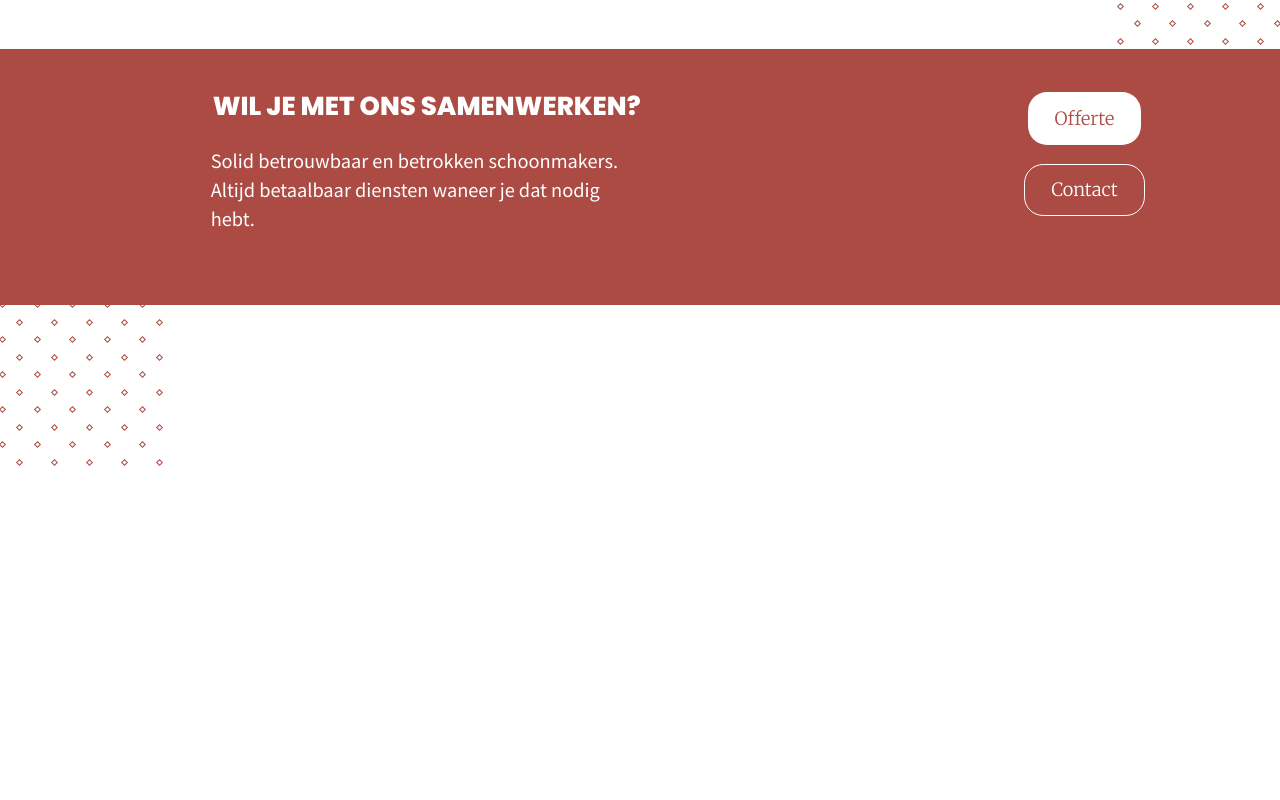
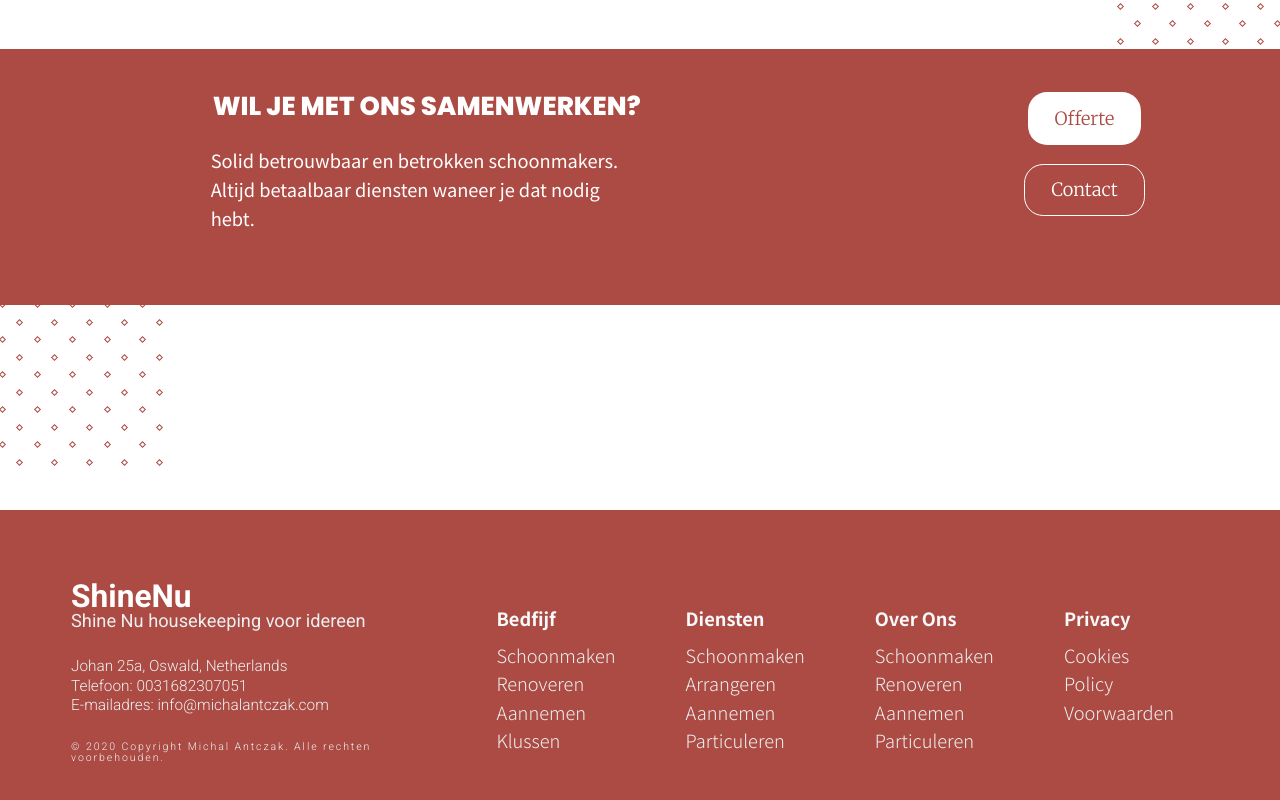
Before and after one commit to Vastlaan/showroom, a React (Create React App) app in the folder client/: page /example-3 in a window 1280 px wide. Shown: the part 3240-4040 px from the top of the page. Before the commit the page ends 3706 px from the top, so only its background shows below. Built offline with nearby package versions, Linux system fonts and the light colour scheme.

Commit message:
Add footer

```diff
--- a/client/src/components/example3/index.jsx
+++ b/client/src/components/example3/index.jsx
@@ -5,6 +5,7 @@ import Section1 from '../section1'
 import Section2 from '../section2'
 import Section3 from '../section3'
 import Section4 from '../section4'
+import Footer2 from '../footer2'
 
 export default function Example3() {
   return (
@@ -15,6 +16,7 @@ export default function Example3() {
       <Section1/>
       <Section3/>
       <Section4/>
+      <Footer2/>
     </div>
   )
 }
--- a/client/src/components/footer1/index.jsx
+++ b/client/src/components/footer1/index.jsx
@@ -1,6 +1,7 @@
 import React from 'react'
 import {Link} from 'react-router-dom'
 import styled from 'styled-components'
+import {data} from '../../data/footer1'
 import {fonts, respond} from '../../styles'
 
 
@@ -15,58 +16,29 @@ export default function Footer1() {
               <h2>Bouw</h2>
             </Link>
           </Logo>
-          <Para>Jouw Partner in bouwen</Para>
+          <Para>{data.header}</Para>
         </div>
 
 
       </Info>
       <Lists>
-        <div>
-          <h3>Diensten</h3>
-          <Link to='/'>Bouwen</Link>
-          <Link to='/'>Renoveren</Link>
-          <Link to='/'>Aannemen</Link>
-          <Link to='/'>Klussen</Link>
-        </div>
-        <div>
-          <h3>Bedrijf</h3>
-          <Link to='/'>Bouwen</Link>
-          <Link to='/'>Renoveren</Link>
-          <Link to='/'>Aannemen</Link>
-          <Link to='/'>Klussen</Link>
-        </div>
-        <div>
-          <h3>Media</h3>
-          <Link to='/'>Bouwen</Link>
-          <Link to='/'>Renoveren</Link>
-          <Link to='/'>Aannemen</Link>
-          <Link to='/'>Klussen</Link>
-        </div>
-        <div>
-          <h3>Contact</h3>
-          <Link to='/'>Bouwen</Link>
-          <Link to='/'>Renoveren</Link>
-          <Link to='/'>Aannemen</Link>
-          <Link to='/'>Klussen</Link>
-        </div>
-        <div>
-          <h3>Help</h3>
-          <Link to='/'>Bouwen</Link>
-          <Link to='/'>Renoveren</Link>
-          <Link to='/'>Aannemen</Link>
-          <Link to='/'>Klussen</Link>
-        </div>
-        <div>
-          <h3>Social</h3>
-          <Link to='/'>Bouwen</Link>
-          <Link to='/'>Renoveren</Link>
-          <Link to='/'>Aannemen</Link>
-          <Link to='/'>Klussen</Link>
-        </div>
+        {data.sections.map(section=>{
+
+          return(
+          <div key={`section-${section.id}`}>
+            <h3>{section.header}</h3>
+          {section.links.map((link,i)=>{
+            return (
+              <Link to='/' key={`${link}-${i}-${Math.random(100)}`}>{link}</Link>
+            )
+          })}
+          </div>
+
+        )})}
       </Lists>
        <Copy>
           <Para>
-            &copy; 2020 Copyright Michal Antczak. Alle rechten voorbehoud.
+            &copy; {data.copyright}
           </Para>
       </Copy>
     </Container>
@@ -141,6 +113,7 @@ const Lists = styled.div`
       line-height: 1.3;
       font-size: 1.9rem;
       margin-bottom: .9rem;
+
     }
 
     a{
@@ -151,6 +124,7 @@ const Lists = styled.div`
       color: ${p=>p.theme.grey3};
       line-height: 1.3;
       font-size: 1.9rem;
+      text-transform: capitalize;
     }
   }
 `
--- /dev/null
+++ b/client/src/components/footer2/index.jsx
@@ -0,0 +1,145 @@
+import React from 'react'
+import {Link} from 'react-router-dom'
+import styled from 'styled-components'
+import {data} from '../../data/footer2'
+import {fonts, respond, Content} from '../../styles'
+
+export default function Footer2() {
+  return (
+    <Footer>
+      <Content>
+        <Bulk>
+          <Info>
+            <h3>
+              {data.name}
+            </h3>
+            <h4>
+              {data.header}
+            </h4>
+            <div>
+              <p>{data.address.street} {data.address.nr}, {data.address.city}, {data.address.land}</p>
+              <p>Telefoon: {data.phone}</p>
+              <p>E-mailadres: {data.email}</p>
+            </div>
+            <h6>&copy; {new Date().getFullYear()} {data.copyright}</h6>
+          </Info>
+          <Links>
+            {data.sections.map((section,i)=>{
+              return(
+                <div key={`${section}-${i*Math.random(100)}`}>
+                  <h3>
+                    {section.header}
+                  </h3>
+                  {section.links.map((link,i)=>{
+                    return(
+                      <Link key={`${link}-${i}-${Math.random(100)}`} to={`/${link}`}>{link}</Link>
+                    )
+                  })}
+                </div>
+              )
+            })}
+          </Links>
+        </Bulk>
+
+      </Content>
+    </Footer>
+  )
+}
+
+const Footer = styled.footer`
+  margin-top: 4.7rem;
+  padding: 2.7rem .9rem;
+  font-family: ${fonts.roboto};
+  background-color: ${p=>p.theme.secondary3};
+
+  ${()=>respond('l','padding: 4.7rem;')}
+`
+const Bulk = styled.div`
+  display:flex;
+  flex-direction: column-reverse;
+  ${()=>respond('l','flex-direction:row;')}
+
+`
+const Info = styled.div`
+  display: flex;
+  flex-direction: column;
+  padding: 2.7rem;
+  flex: 1;
+
+
+  h3{
+    font-size: 3.3rem;
+    line-height: 1;
+    color: white;
+
+  }
+  h4{
+    font-size: 1.9rem;
+    line-height: 1;
+    font-weight: 400;
+    color: ${p=>p.theme.grey7};
+  }
+
+  div{
+    margin: 2.7rem 0;
+    p{
+      font-size: 1.6rem;
+      line-height: 1.3;
+      color: ${p=>p.theme.grey7};
+      font-weight: 300;
+      svg{
+
+      }
+    }
+  }
+  h6{
+    font-size: 1.1rem;
+    line-height: 1;
+    letter-spacing: .2rem;
+    font-weight: 300;
+    color: ${p=>p.theme.grey7};
+  }
+
+`
+const Links = styled.div`
+  display: grid;
+  grid-template-columns: repeat(3, 1fr);
+  grid-gap: 1.9rem;
+  padding: 2.7rem;
+
+  ${()=>respond('l','grid-template-columns: repeat(4, 1fr);')}
+
+  div{
+    display: flex;
+    flex-direction: column;
+    margin: 0rem;
+
+    ${()=>respond('l','margin: 2.7rem;')}
+
+    h3{
+      font-weight: 600;
+      font-family: ${fonts.heading3};
+      color: ${p=>p.theme.grey8};
+      line-height: 1.3;
+      font-size: 1.9rem;
+      margin-bottom: .9rem;
+
+    }
+
+    a{
+      margin-top: .5rem;
+      text-decoration: none;
+      font-weight: 300;
+      font-family: ${fonts.heading3};
+      color: ${p=>p.theme.grey7};
+      line-height: 1.3;
+      font-size: 1.9rem;
+      text-transform: capitalize;
+      transition: all .3s;
+
+      &:hover{
+        color: ${p=>p.theme.grey6};
+      }
+    }
+  }
+`
--- /dev/null
+++ b/client/src/data/footer1.js
@@ -0,0 +1,26 @@
+export const data = {
+    header: "Jouw Partner in bouwen",
+    copyright: "Copyright Michal Antczak. Alle rechten voorbehouden.",
+    sections: [
+        {
+            id: 1,
+            header: "Bedfijf",
+            links: ["bouwen", "renoveren", "aannemen", "klussen"],
+        },
+        {
+            id: 2,
+            header: "Diensten",
+            links: ["bouwen", "renoveren", "aannemen", "klussen"],
+        },
+        {
+            id: 3,
+            header: "Over Ons",
+            links: ["bouwen", "renoveren", "aannemen", "klussen"],
+        },
+        {
+            id: 4,
+            header: "Privacy",
+            links: ["cookies", "policy", "voorwaarden"],
+        },
+    ],
+};
--- /dev/null
+++ b/client/src/data/footer2.js
@@ -0,0 +1,35 @@
+export const data = {
+    name: "ShineNu",
+    address: {
+        street: "Johan",
+        nr: "25a",
+        city: "Oswald",
+        land: "Netherlands",
+    },
+    phone: "0031682307051",
+    email: "info@michalantczak.com",
+    header: "Shine Nu housekeeping voor idereen",
+    copyright: "Copyright Michal Antczak. Alle rechten voorbehouden.",
+    sections: [
+        {
+            id: 1,
+            header: "Bedfijf",
+            links: ["schoonmaken", "renoveren", "aannemen", "klussen"],
+        },
+        {
+            id: 2,
+            header: "Diensten",
+            links: ["schoonmaken", "arrangeren", "aannemen", "particuleren"],
+        },
+        {
+            id: 3,
+            header: "Over Ons",
+            links: ["schoonmaken", "renoveren", "aannemen", "particuleren"],
+        },
+        {
+            id: 4,
+            header: "Privacy",
+            links: ["cookies", "policy", "voorwaarden"],
+        },
+    ],
+};
```
